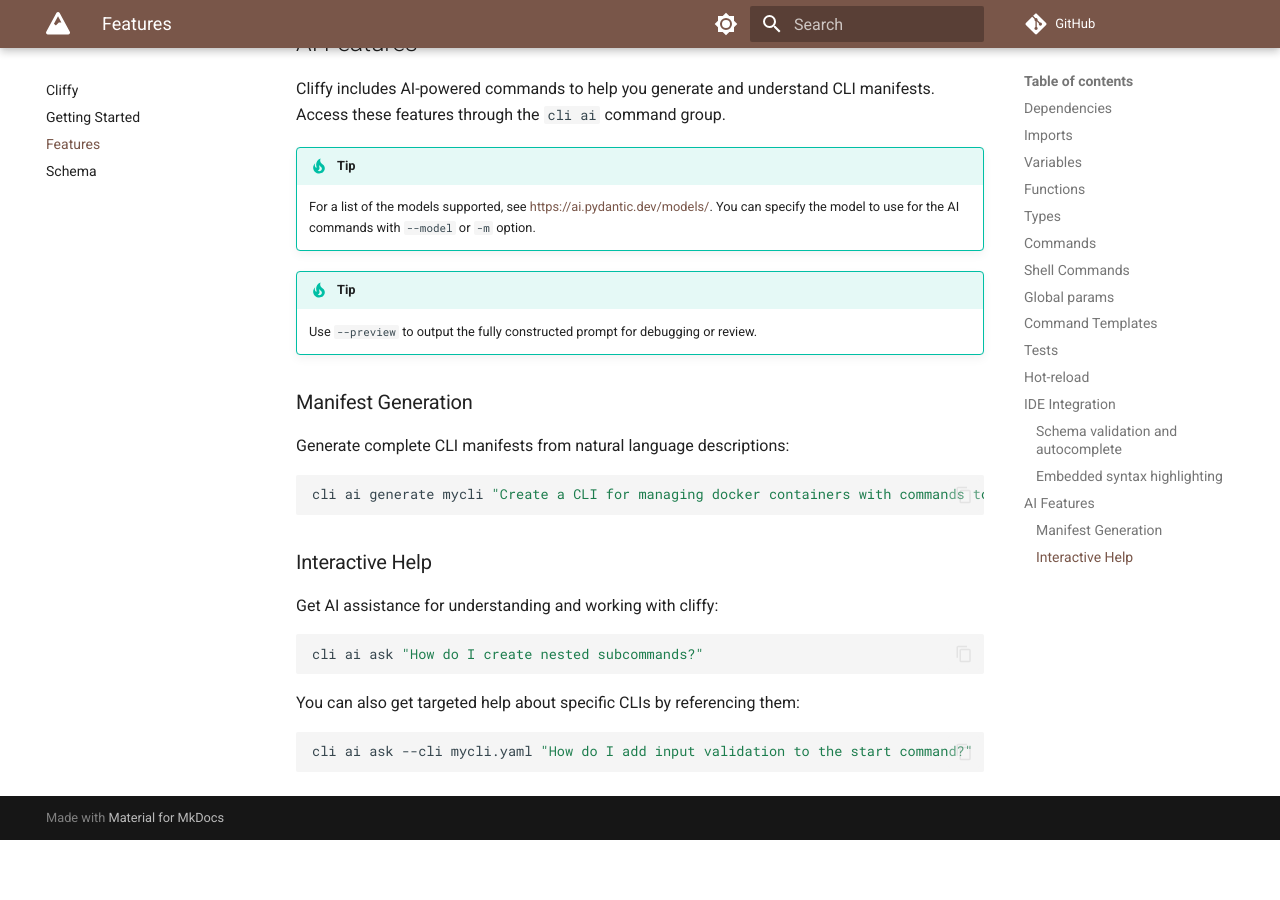
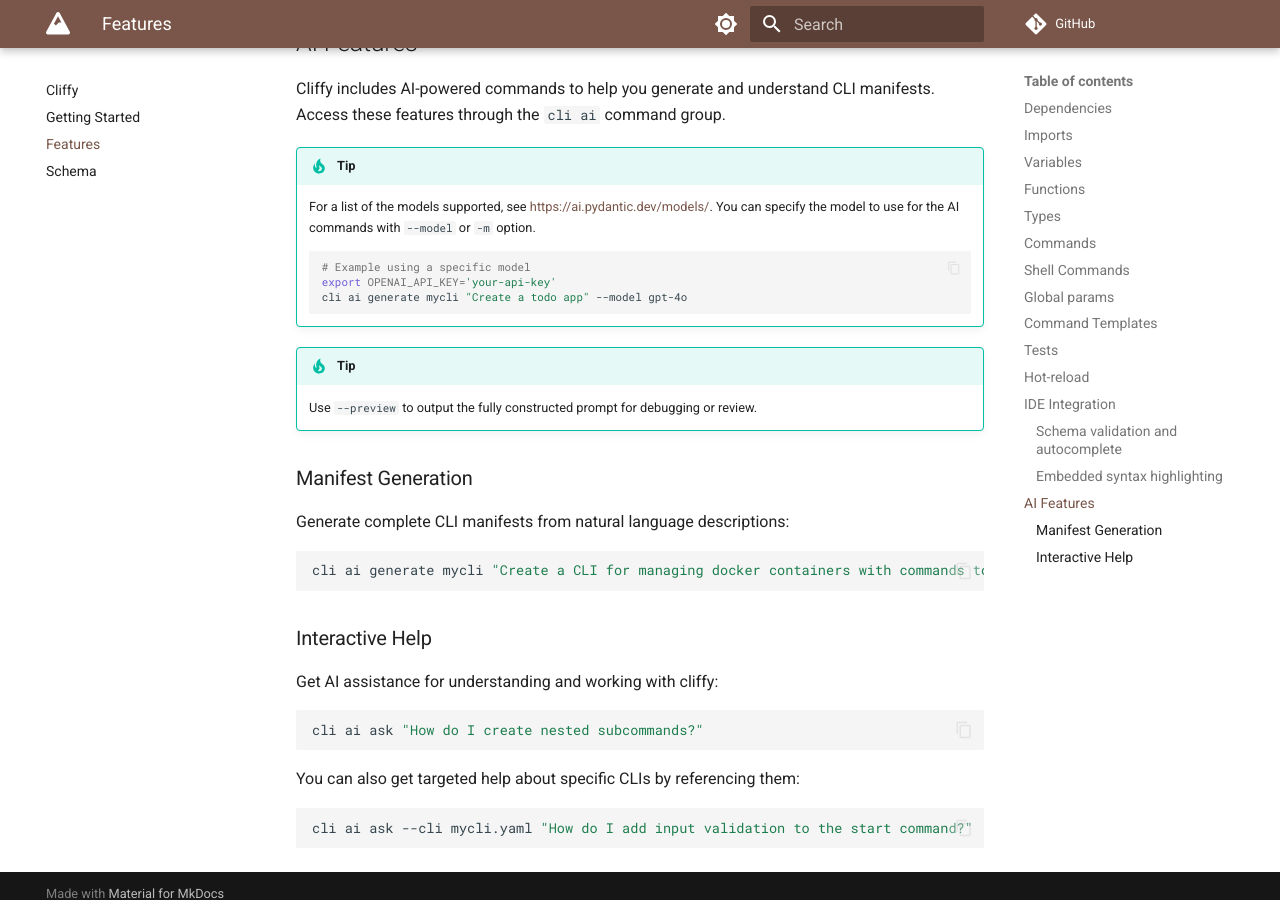
Before and after one commit to jaykv/cliffy, an MkDocs documentation site: the page built from docs/features.md, in a window 1280 px wide and 900 px high, scrolled down 5162 px. Built offline with MkDocs 1.6.1 and Material for MkDocs 9.7.7, drawn with Linux system fonts in a browser that asks for light colours; comment, search, counter and statistics services are not loaded; before the commit the page ends 6002 px from its top, so only the background shows below that.

Commit message:
add example

````diff
--- a/docs/features.md
+++ b/docs/features.md
@@ -220,6 +220,12 @@
 !!! tip
     For a list of the models supported, see [https://ai.pydantic.dev/models/](https://ai.pydantic.dev/models/). You can specify the model to use for the AI commands with `--model` or `-m` option.
 
+    ```bash
+    # Example using a specific model
+    export OPENAI_API_KEY='your-api-key'
+    cli ai generate mycli "Create a todo app" --model gpt-4o
+    ```
+
 !!! tip
     Use `--preview` to output the fully constructed prompt for debugging or review.
 
````
